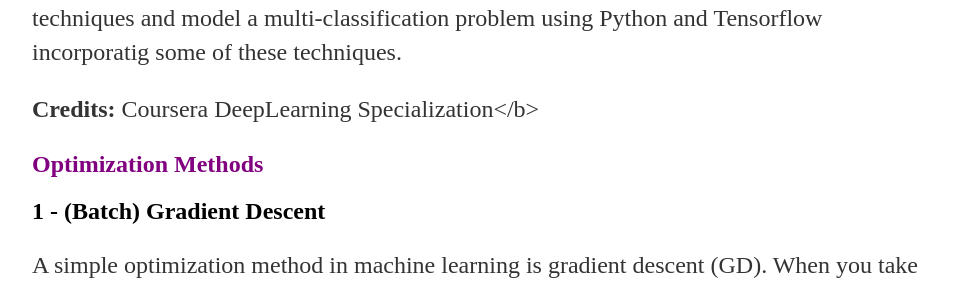
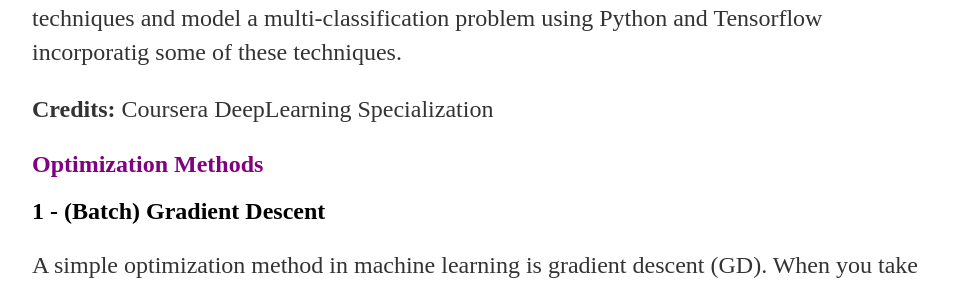
Before and after one commit to lakshmi2688/lakshmi2688.github.io, a Jekyll site: the page built from _posts/2022-12-05-Multi-class-classification-Deep-Learning.md, in a window 1280 px wide and 900 px high. Shown: the part 408-696 px from the top of the window, without its empty margins (160-1118 px from the left). Built offline with Jekyll 4.4.1, drawn with Linux system fonts in a browser that asks for light colours; formulas are drawn with MathJax 3.

```diff
--- a/_posts/2022-12-05-Multi-class-classification-Deep-Learning.md
+++ b/_posts/2022-12-05-Multi-class-classification-Deep-Learning.md
@@ -7,7 +7,7 @@ date: 2022-12-05
 <h2><strong> Abstract </strong></h2>
 <p>In this exercise, we explore different initialization, optimization and regularization techniques and model a multi-classification problem using Python and Tensorflow incorporatig some of these techniques.  </p>
 
-<p><b> Credits: </b> Coursera DeepLearning Specialization</b></p>
+<p><b> Credits: </b> Coursera DeepLearning Specialization</p>
 
 ## <font color='purple'> Optimization Methods</font>
 
```
